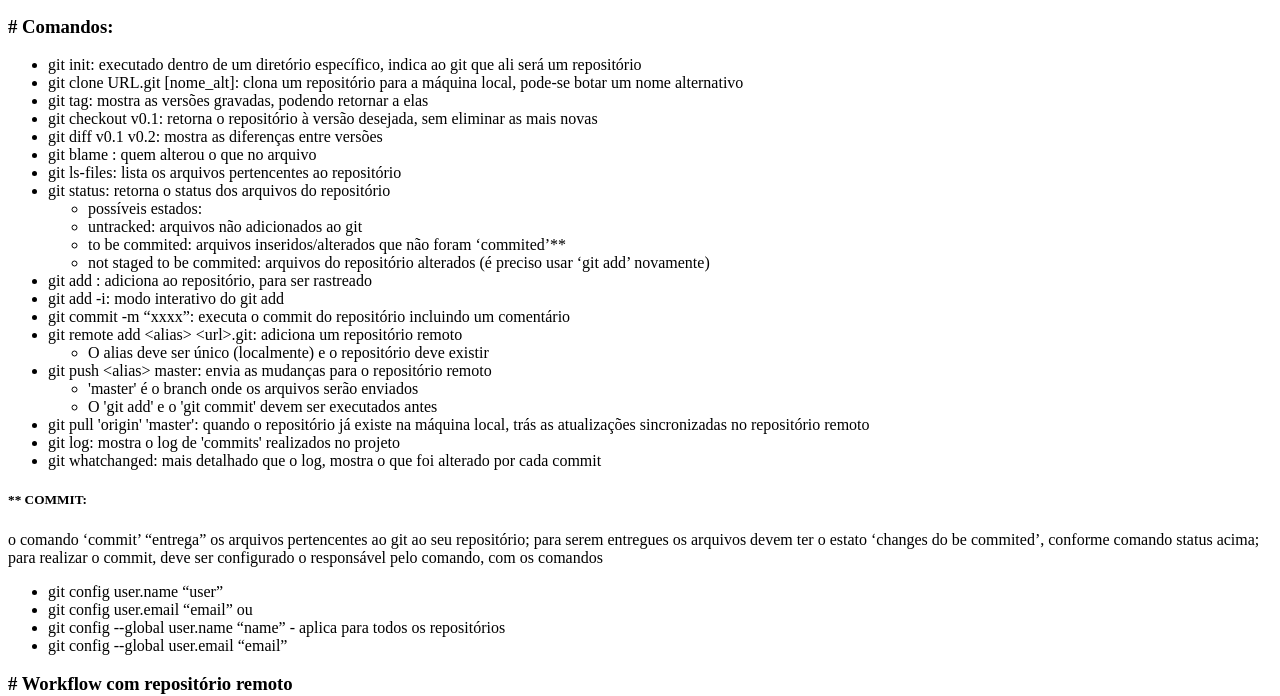
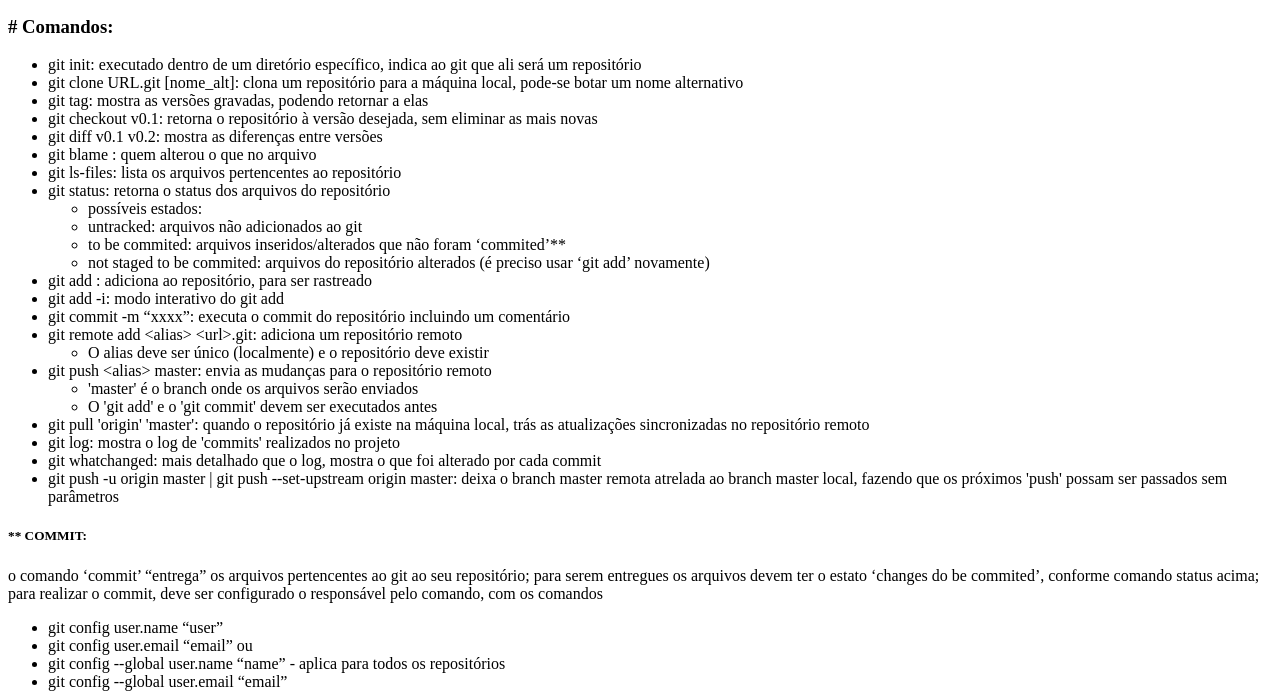
Before and after one commit to ernanikern/Curso_GIT, a plain HTML site: page index.html in a window 1280 px wide. Shown: the part 131-827 px from the top of the page. Drawn offline with Linux system fonts and the light colour scheme.

Commit message:
git push --set-upstream

```diff
--- a/index.html
+++ b/index.html
@@ -38,6 +38,7 @@
       <li>git pull 'origin' 'master': quando o repositório já existe na máquina local, trás as atualizações sincronizadas no repositório remoto</li>
       <li>git log: mostra o log de 'commits' realizados no projeto</li>
       <li>git whatchanged: mais detalhado que o log, mostra o que foi alterado por cada commit</li>
+      <li>git push -u origin master | git push --set-upstream origin master: deixa o branch master remota atrelada ao branch master local, fazendo que os próximos 'push' possam ser passados sem parâmetros</li>
     </ul>
 
 		<h5>** COMMIT:</h5> o comando ‘commit’ “entrega” os arquivos pertencentes ao git ao seu repositório; para serem entregues os arquivos devem ter o estato ‘changes do be commited’, conforme comando status acima; para realizar o commit, deve ser configurado o responsável pelo comando, com os comandos
```
